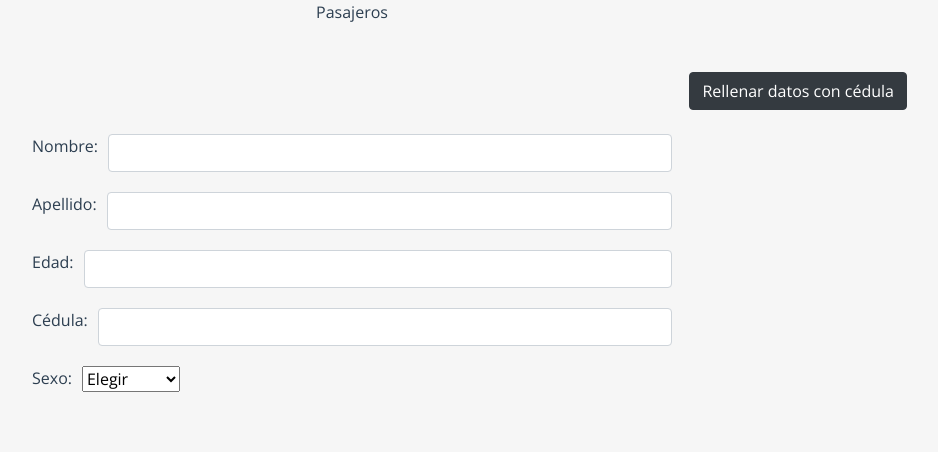
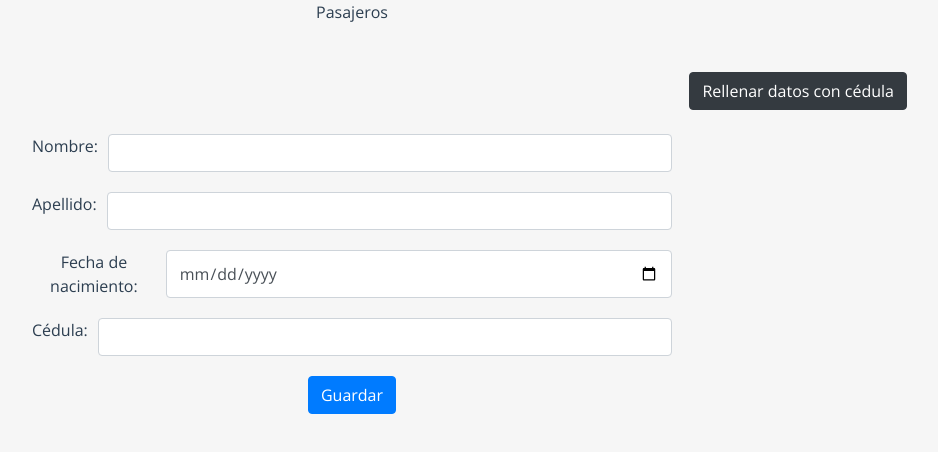
Before and after one commit to AngelSBM/AlgoAirlines_FRONTEND, a Vue app: page /#/pasajeros in a window 1280 px wide. Shown: the top 452 px of the page, without its empty margins (288-1226 px from the left). Built offline with nearby package versions, Linux system fonts and the light colour scheme.

Commit message:
rellenar datos de cliente con cedula

```diff
--- a/package.json
+++ b/package.json
@@ -7,6 +7,7 @@
     "build": "vue-cli-service build"
   },
   "dependencies": {
+    "axios": "^1.1.3",
     "flatpickr": "^4.6.13",
     "moment": "^2.29.4",
     "vue": "^2.6.14",
--- /dev/null
+++ b/src/api/cedulaApi.js
@@ -0,0 +1,14 @@
+import axios from 'axios';
+
+const axiosInstance = axios.create({
+    baseURL: 'https://api.adamix.net/apec/cedula/'
+});
+
+
+const obtenerDatosCliente = async (cedula) => {
+   const response = await axiosInstance.get(`${cedula}`);
+   return response.data;
+}
+
+
+export default obtenerDatosCliente;
--- a/src/modules/home/Passengers.vue
+++ b/src/modules/home/Passengers.vue
@@ -5,53 +5,109 @@
     <br>
 
     <div class="id-filler container d-flex justify-content-end">
-        <button class="btn btn-dark mb-4">
+        <button class="btn btn-dark mb-4" type="button" data-bs-toggle="modal" data-bs-target="#staticBackdrop" @click="searchClientInfo" id="fillInfoButton">
             Rellenar datos con cédula
         </button>
     </div>
 
     <div class="form-container">
+        <div class="client-pic" v-if="clientPicture !== ''">
+            <img :src="clientPicture" alt="">
+        </div>
+
         <form action="">
             <div class="field">
                 <div class="label">Nombre:</div>
-                <input type="text" name="" id="" class="form-control">
+                <input type="text" name="" id="" class="form-control" v-model="form.nombre">
             </div>
 
             <div class="field">
                 <div class="label">Apellido:</div>
-                <input type="text" name="" id="" class="form-control">
+                <input type="text" name="" id="" class="form-control" v-model="form.apellido">
             </div>
 
             <div class="field">
-                <div class="label">Edad:</div>
-                <input type="text" name="" id="" class="form-control">
+                <div class="label">Fecha de nacimiento:</div>
+                <input type="date" name="" class="form-control" v-model="form.fechaNacimiento" id="birthDate">
             </div>
 
             <div class="field">
                 <div class="label">Cédula:</div>
-                <input type="text" name="" id="" class="form-control">
+                <input type="text" name="" id="" class="form-control" v-model="form.cedula">
             </div>
 
-            <div class="field">
+            <!-- <div class="field">
                 <div class="label">Sexo:</div>
-                <select class="form-select" aria-label="Default select example">
+                <select class="form-select" aria-label="Default select example" v-model="form.sexo">
                     <option selected>Elegir</option>
                     <option value="1">Masculino</option>
                     <option value="2">Femenino</option>
                 </select>
+            </div> -->
+
+            <!-- <div class="form-check">
+                <input class="form-check-input" type="checkbox" value="" id="defaultCheck1">
+                <label class="form-check-label" for="defaultCheck1">
+                    M
+                </label>
+                <input class="form-check-input" type="checkbox" value="" id="defaultCheck1">
+                <label class="form-check-label" for="defaultCheck1">
+                    M
+                </label>
+            </div> -->
+
+            <div class="button-field">
+                <button class="btn btn-primary">
+                    Guardar
+                </button>
             </div>
+
         </form>
     </div>
+
+
+
+    <!-- MODAL -->
+
+
 
   </div>
 </template>
 
 <script>
+
 import { mapGetters } from 'vuex'
+import obtenerDatosCliente from "@/api/cedulaApi";
+
+
 export default {
+    data(){
+        return {
+            form: {
+                nombre: '',
+                apellido: '',
+                fechaNacimiento: '',
+                cedula: '',
+                sexo: 'M'
+            },
+            clientPicture: ''
+        }
+    },
     computed: {
         ...mapGetters('flight', ['selectedFilter', 'selectedFlight']),
     },
+    methods:{
+        async searchClientInfo(){
+            const info = await obtenerDatosCliente(this.form.cedula);
+            console.log(info);
+            this.form.nombre = info.Nombres
+            this.form.apellido = info.Apellido1 + ' ' + info.Apellido2
+            this.form.sexo = info.IdSexo
+            this.form.fechaNacimiento = info.FechaNacimiento.split(' ')[0].slice(0, 10)
+            this.clientPicture = info.foto
+
+        }
+    }
 }
 </script>
 
@@ -62,6 +118,12 @@ export default {
         .form-container{
             width: 50%;
             margin: 0 auto;
+            .client-pic{
+                margin-bottom: 20px;
+                img{
+                    border-radius: 5px;
+                }
+            }
             form{
                 .field{
                     display: flex;
```
Also changed, not shown: 1 other file (tests, documents, lock files or other folders).
